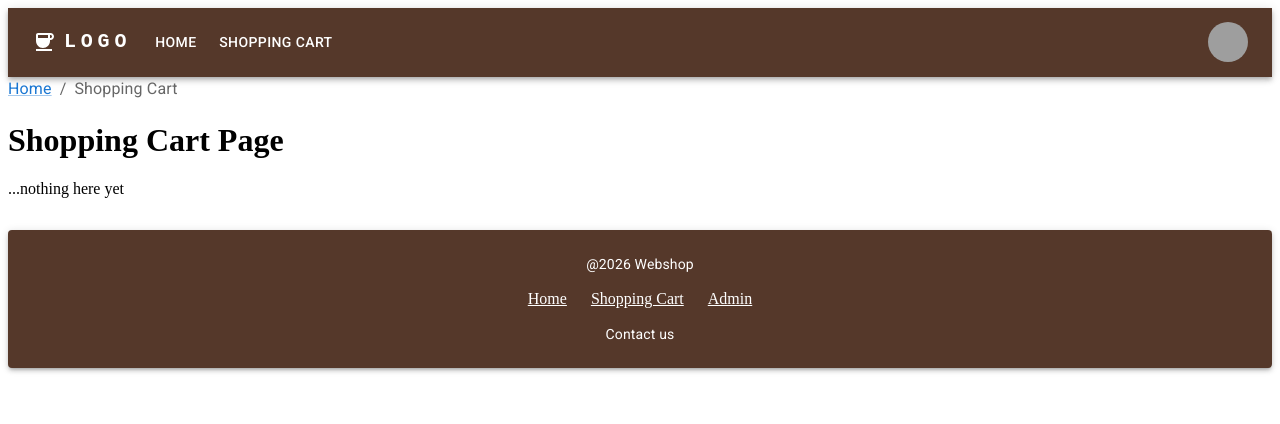
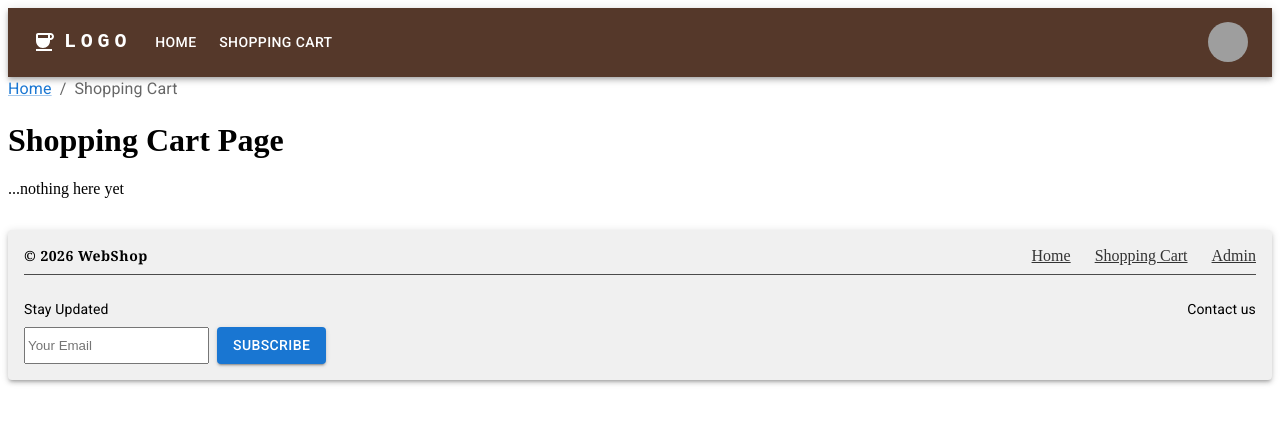
Before and after one commit to Coolastelammetcodes/WebShop, a React (Vite) app in the folder web/: page /shopping-cart in a window 1280 px wide. Shown: the top 424 px of the page. Built offline with nearby package versions, Linux system fonts and the light colour scheme; grey boxes are pictures that could not be loaded.

Commit message:
update style

```diff
--- a/web/src/components/footer.tsx
+++ b/web/src/components/footer.tsx
@@ -1,6 +1,8 @@
 import { Link } from "react-router";
 
 import Box from "@mui/material/Box";
+import Button from "@mui/material/Button";
+import Divider from "@mui/material/Divider";
 import Paper from "@mui/material/Paper";
 import Typography from "@mui/material/Typography";
 
@@ -10,39 +12,73 @@ export default function Footer() {
       component="footer"
       elevation={3}
       sx={{
-        padding: 3,
-        marginTop: 4,
-        textAlign: "center",
-        backgroundColor: "hsl(19, 34%, 25%)",
-        color: "white",
+        mt: 4,
+        px: 2,
+        py: 2,
+        backgroundColor: "#f0f0f0",
+        color: "black",
       }}
     >
-      <Typography variant="body2">@2026 Webshop</Typography>
+      <Box
+        sx={{
+          display: "flex",
+          alignItems: "center",
+          paddingBottom: 1,
+        }}
+      >
+        <Typography
+          variant="body2"
+          sx={{
+            fontWeight: 600,
+            letterSpacing: "0.5px",
+            fontFamily: "Georgia, serif",
+          }}
+        >
+          © 2026 WebShop
+        </Typography>
 
         <Box
           component="nav"
           sx={{
             display: "flex",
-          justifyContent: "center",
             gap: 3,
-          margin: 2,
-          color: "white",
+            marginLeft: "auto",
           }}
         >
-        <Link to="/" style={{ color: "white" }}>
+          <Link to="/" style={{ color: "#333" }}>
             Home
           </Link>
 
-        <Link to="/shopping-cart" style={{ color: "white" }}>
+          <Link to="/shopping-cart" style={{ color: "#333" }}>
             Shopping Cart
           </Link>
 
-        <Link to="/admin" style={{ color: "white" }}>
+          <Link to="/admin" style={{ color: "#333" }}>
             Admin
           </Link>
         </Box>
+      </Box>
+
+      <Divider sx={{ backgroundColor: "#555", mb: 3 }} />
+      <Box
+        sx={{
+          display: "flex",
+          justifyContent: "space-between",
+          gap: 4,
+        }}
+      >
+        <Box>
+          <Typography variant="body2">Stay Updated</Typography>
+
+          <Box sx={{ display: "flex", gap: 1, mt: 1, mr: 2 }}>
+            <input placeholder="Your Email" />
+
+            <Button variant="contained">Subscribe</Button>
+          </Box>
+        </Box>
 
         <Typography variant="body2">Contact us</Typography>
+      </Box>
     </Paper>
   );
 }
```
Lines whose indentation alone changed are shown as unchanged.
